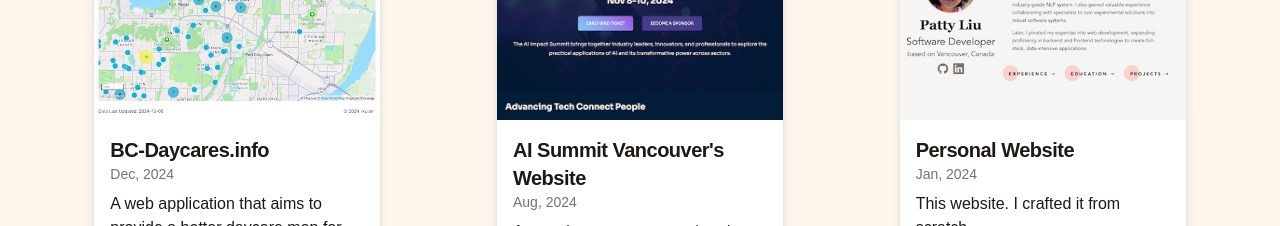
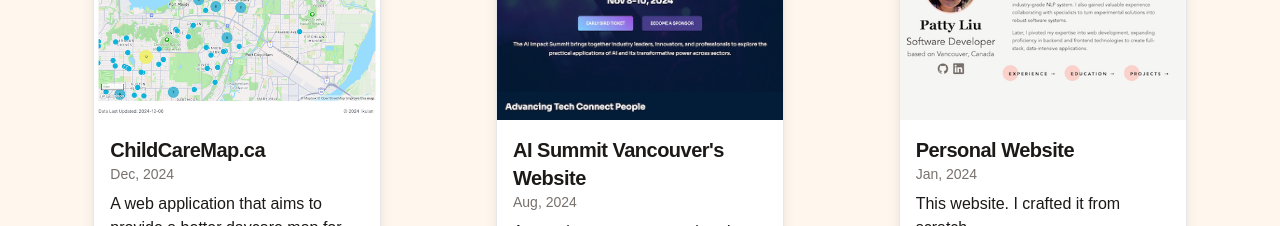
Before and after one commit to ikulan/ikulan.github.io, a React (Vite) app: page / in a window 1280 px wide. Shown: the part 2540-2766 px from the top of the page. Built offline with nearby package versions, Linux system fonts and the light colour scheme; no server answers.

Commit message:
Update links for ChildCareMap project

```diff
--- a/src/projects/DetailDaycare.jsx
+++ b/src/projects/DetailDaycare.jsx
@@ -20,7 +20,7 @@ function DetailDaycare() {
         the web application and building the backend pipelines. Learn more on
         the{" "}
         <a
-          href="https://github.com/ikulan/BC-Daycares-Info/tree/main?tab=readme-ov-file#development"
+          href="https://github.com/ikulan/ChildCareMap.ca/tree/main?tab=readme-ov-file#development"
           className="underline hover:text-peach-600"
           target="_blank"
           rel="noreferrer"
--- a/src/projects/Projects.jsx
+++ b/src/projects/Projects.jsx
@@ -9,7 +9,7 @@ import DetailDaycare from "./DetailDaycare";
 
 const projObjs = [
   {
-    name: "BC-Daycares.info",
+    name: "ChildCareMap.ca",
     imgUrl: "./projects/bc-daycares-info.png",
     creationDate: "Dec, 2024",
     description:
@@ -23,8 +23,8 @@ const projObjs = [
     detailComponent: DetailDaycare,
     techstack: "TypeScript, React, TailwindCSS, Vite, Zustand, Mapbox",
     deployment: "AWS",
-    siteUrl: "https://www.bc-daycares.info",
-    githubUrl: "https://github.com/ikulan/BC-Daycares-Info",
+    siteUrl: "https://www.childcaremap.ca",
+    githubUrl: "https://github.com/ikulan/ChildCareMap.ca",
   },
   {
     name: "AI Summit Vancouver's Website",
```
